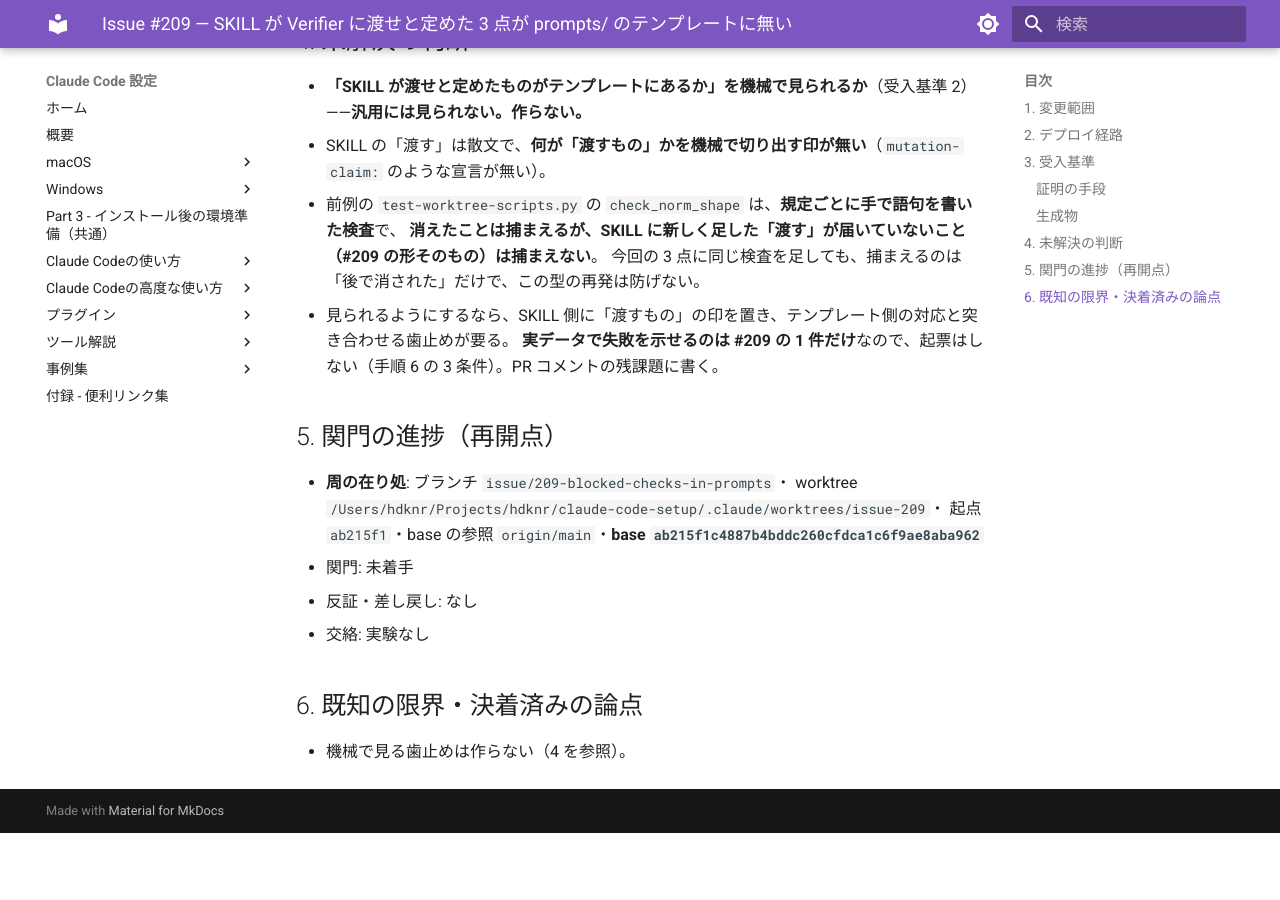
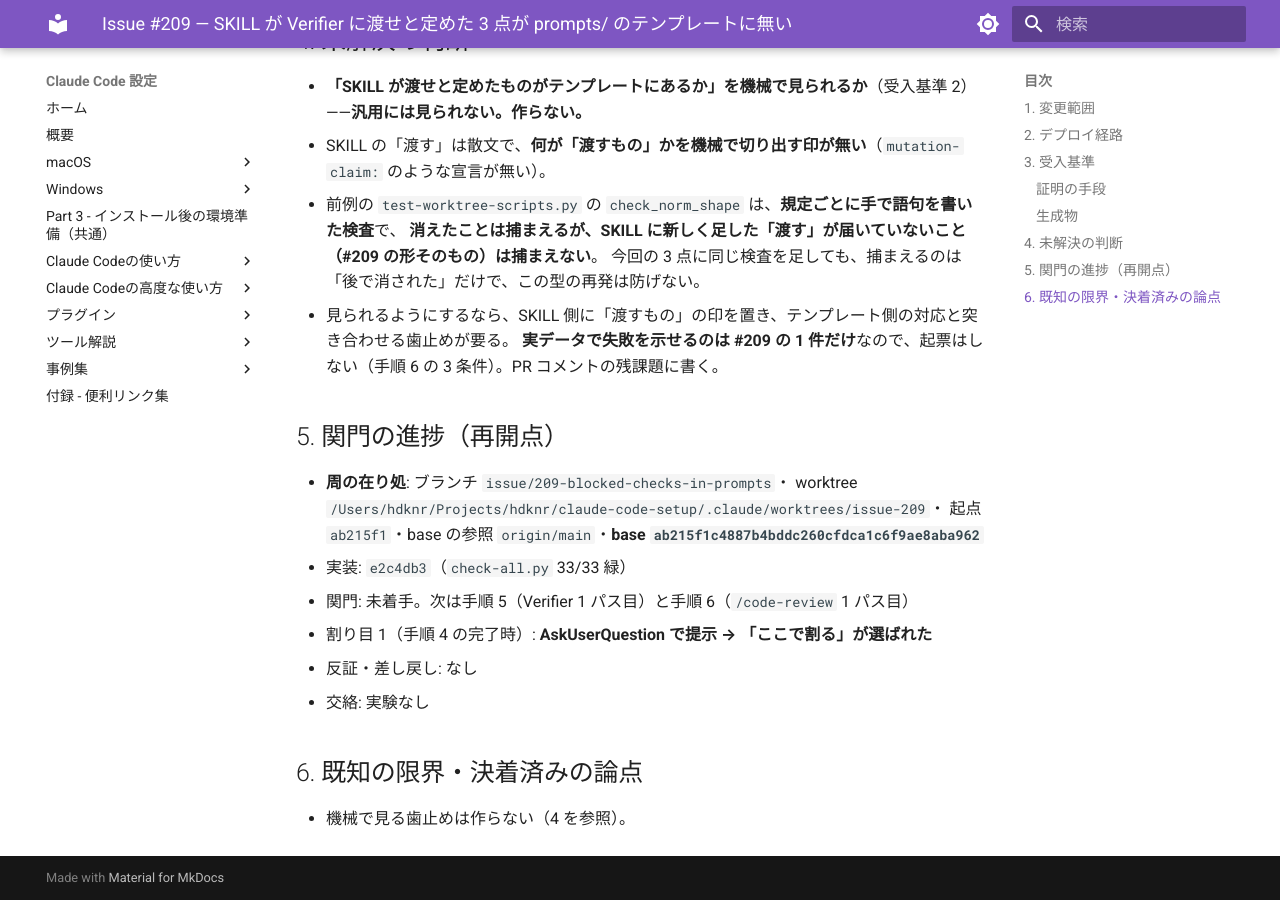
Before and after one commit to hdknr/claude-code-setup, an MkDocs documentation site: the page built from docs/plans/issue-209.md, in a window 1280 px wide and 900 px high, scrolled down 2301 px. Built offline with MkDocs 1.6.1 and Material for MkDocs 9.7.7, drawn with Linux system fonts in a browser that asks for light colours; before the commit the page ends 3134 px from its top, so only the background shows below that.

Commit message:
docs(plans): #209 の再開点を記録（割り目 1 で割る）
Co-Authored-By: Claude Opus 5.5 <noreply@anthropic.com>

```diff
--- a/docs/plans/issue-209.md
+++ b/docs/plans/issue-209.md
@@ -78,7 +78,9 @@
 - **周の在り処**: ブランチ `issue/209-blocked-checks-in-prompts`・
   worktree `/Users/hdknr/Projects/hdknr/claude-code-setup/.claude/worktrees/issue-209`・
   起点 `ab215f1`・base の参照 `origin/main`・**base `ab215f1c4887b4bddc260cfdca1c6f9ae8aba962`**
-- 関門: 未着手
+- 実装: `e2c4db3`（`check-all.py` 33/33 緑）
+- 関門: 未着手。次は手順 5（Verifier 1 パス目）と手順 6（`/code-review` 1 パス目）
+- 割り目 1（手順 4 の完了時）: **AskUserQuestion で提示 → 「ここで割る」が選ばれた**
 - 反証・差し戻し: なし
 - 交絡: 実験なし
 
```
